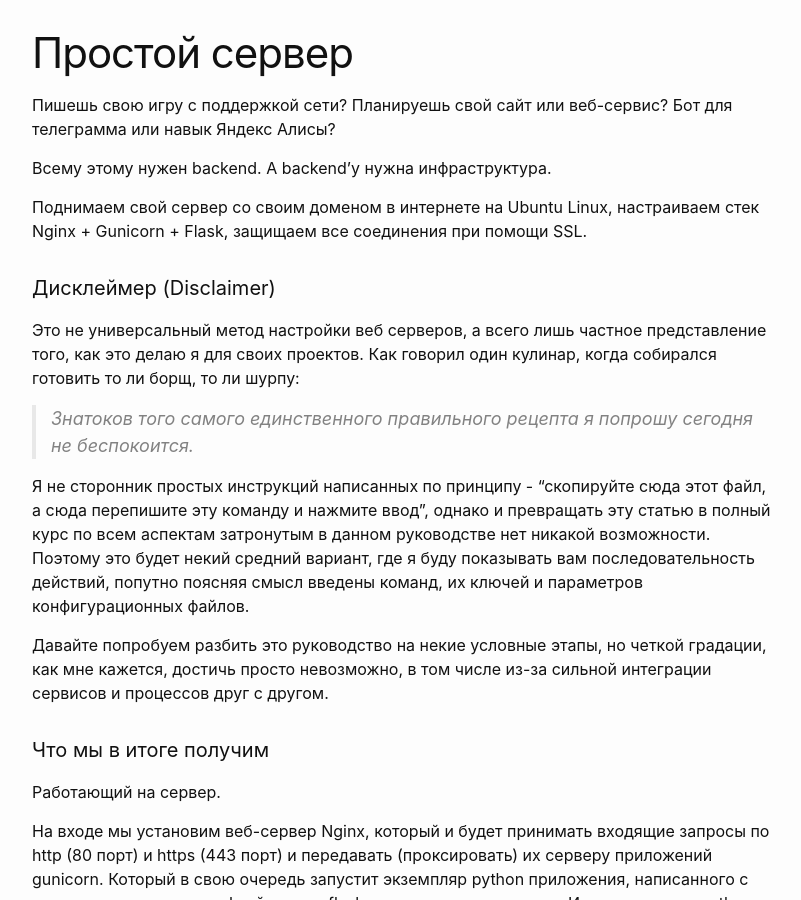
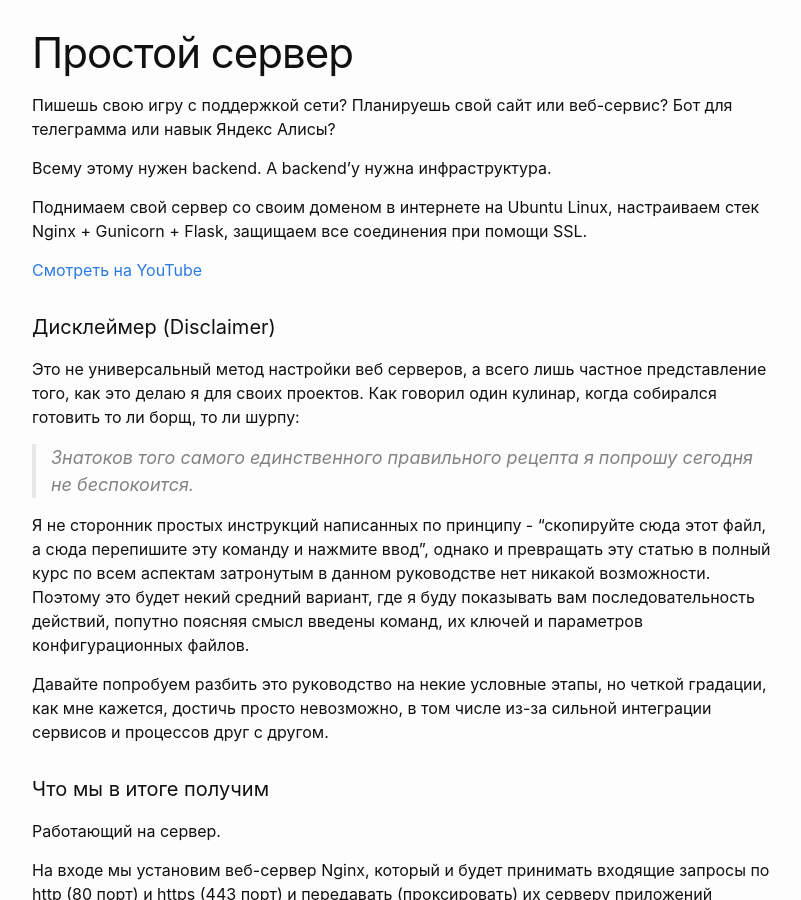
Before and after one commit to code-with-max/code-with-max.github.io, a Jekyll site: the page built from _posts/2022-11-22-flask-server.md, in a window 1280 px wide and 900 px high, scrolled down 370 px. Shown: the whole window, without its empty margins (238-1039 px from the left). Built offline with Jekyll 4.4.1, drawn with Linux system fonts in a browser that asks for light colours.

Commit message:
Some decorative changes

```diff
--- a/_posts/2022-11-22-flask-server.md
+++ b/_posts/2022-11-22-flask-server.md
@@ -15,6 +15,8 @@ tag:        [linux, server, flask, nginx, gunicorn, python]
 
 Поднимаем свой сервер со своим доменом в интернете на Ubuntu Linux,  настраиваем  стек Nginx + Gunicorn + Flask, защищаем все соединения при  помощи  SSL.
 
+
+[Смотреть на YouTube](https://youtu.be/uiogiEIk49s)
 
 
 #### Дисклеймер (Disclaimer)
```
Also changed, not shown: about.md (+1 -0 lines), assets/donations/bmc_qr.png (renamed from assets/bmc_qr.png), assets/donations/cloudtips_qr.png (added), assets/donations/cloudtips_qrImage.png (added).
